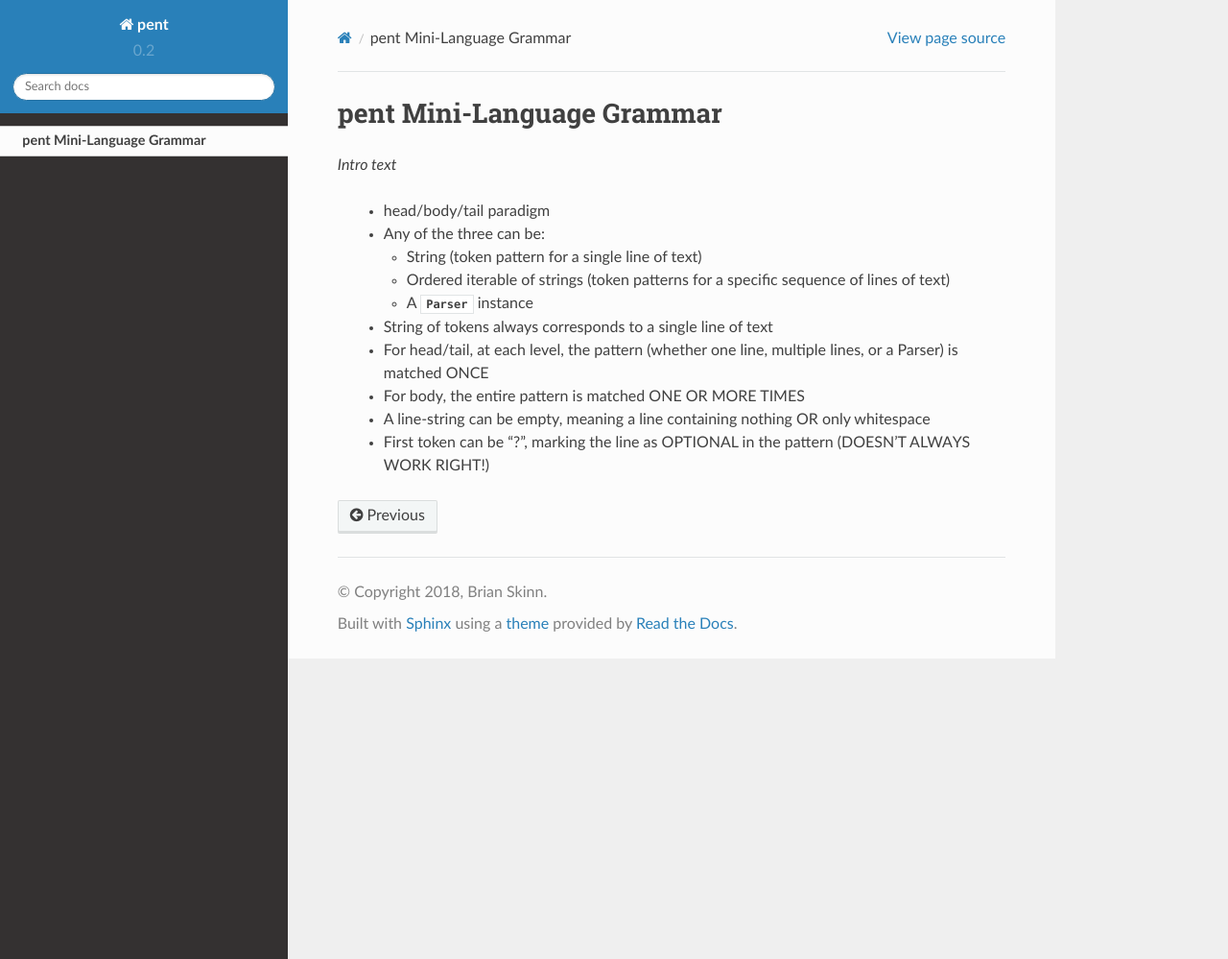
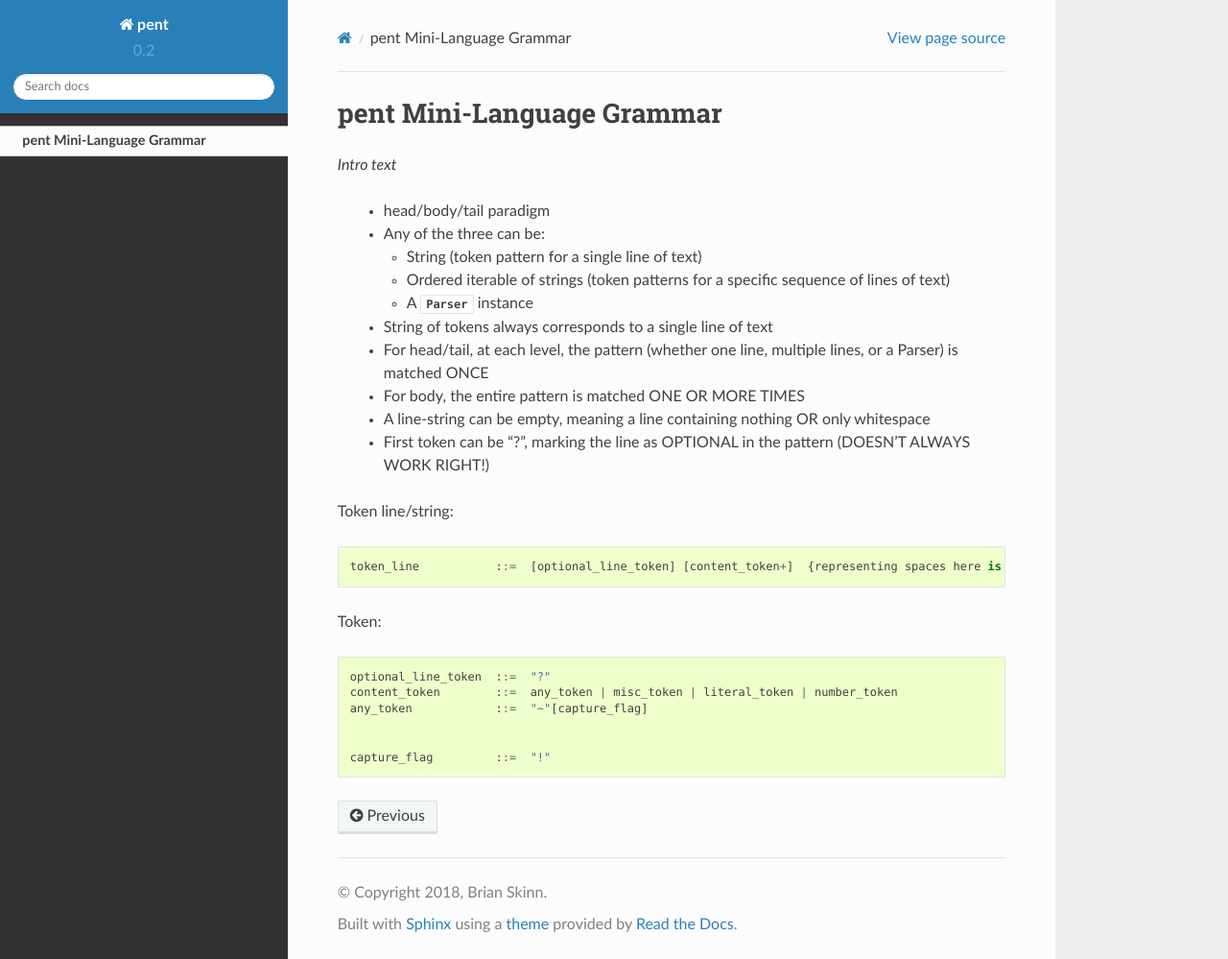
Before and after one commit to bskinn/pent, a Sphinx documentation site: the page built from doc/source/grammar.rst, in a window 1280 px wide and 999 px high. Shown: the whole window at 96% size. Built offline with Sphinx 7.4.7 and the Read the Docs theme 2.0.0, drawn with Linux system fonts in a browser that asks for light colours.

Commit message:
DOC: Bit of grammar drafting
[skip ci]

```diff
--- a/doc/source/grammar.rst
+++ b/doc/source/grammar.rst
@@ -26,3 +26,18 @@ pent Mini-Language Grammar
 
  * First token can be "?", marking the line as OPTIONAL in the pattern
    (DOESN'T ALWAYS WORK RIGHT!)
+
+
+Token line/string::
+
+    token_line           ::=  [optional_line_token] [content_token+]  {representing spaces here is a problem}
+
+
+Token::
+
+    optional_line_token  ::=  "?"
+    content_token        ::=  any_token | misc_token | literal_token | number_token
+    any_token            ::=  "~"[capture_flag]
+
+
+    capture_flag         ::=  "!"
```
